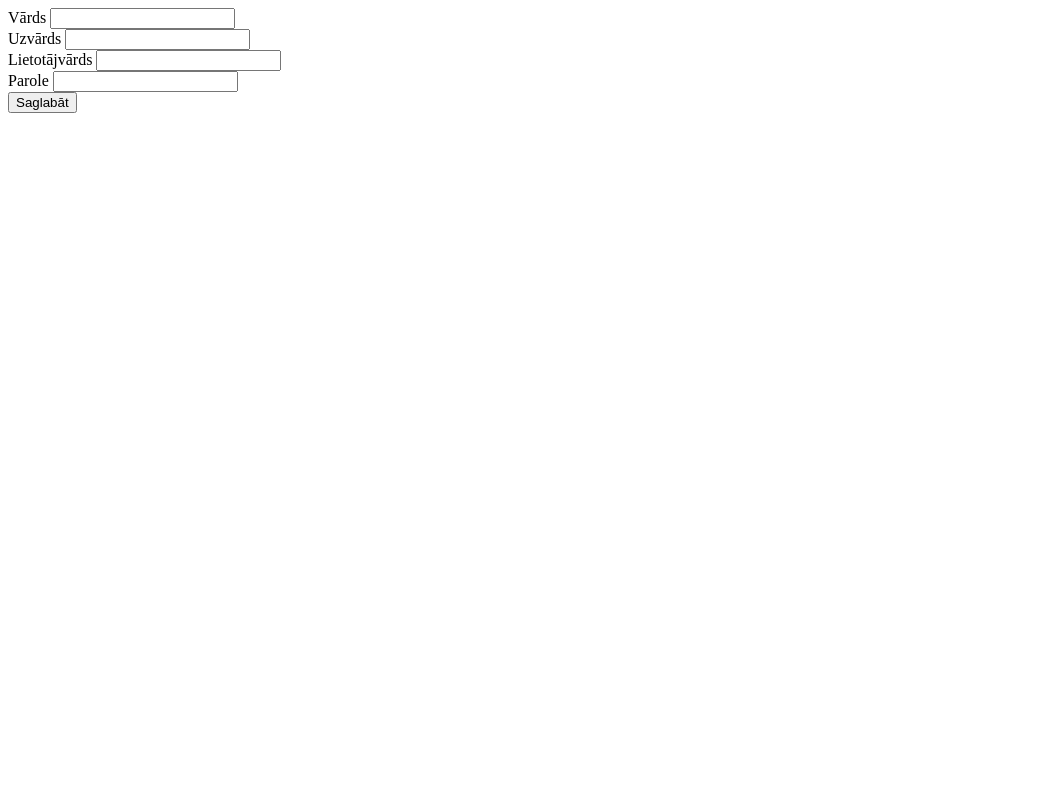
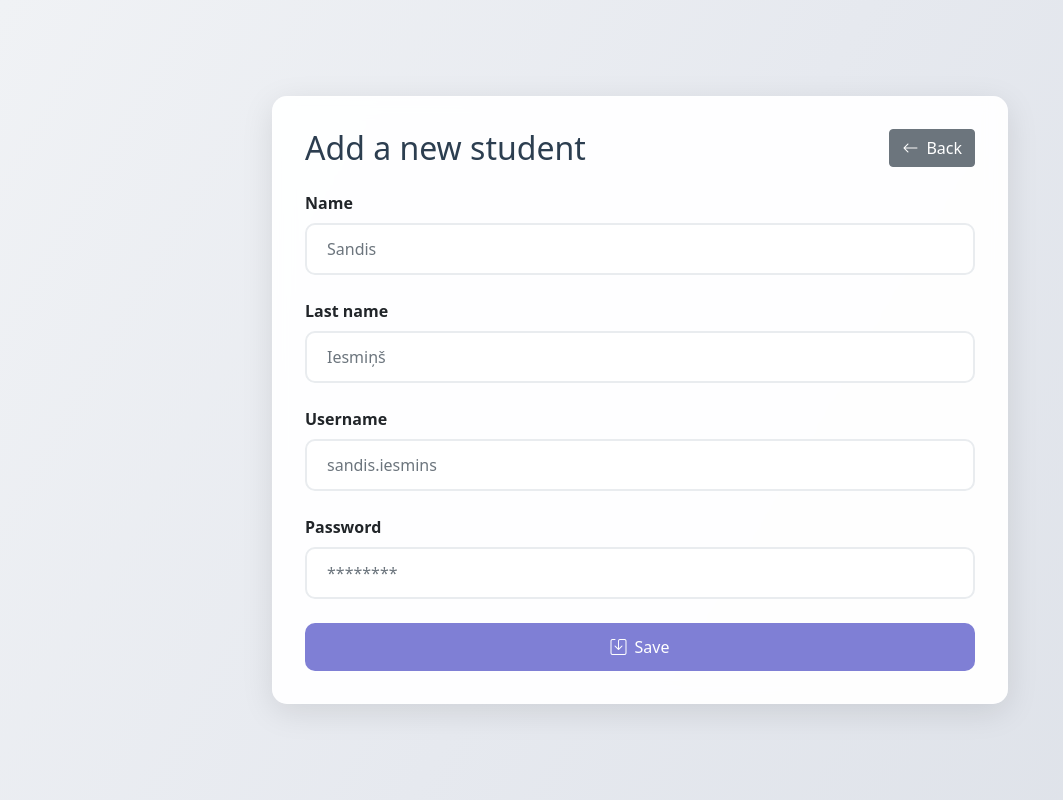
Before and after one commit to MarkitoXVI/GradeViewer, a PHP site: page /add_student.php in a window 1280 px wide. Shown: the whole page, without its empty margins (0-1063 px from the left). Run offline with PHP 8.4, Linux system fonts and the light colour scheme; the visitor is signed in with stand-in values (Sample User, id 1).

Commit message:
added some styles

```diff
--- a/add_student.php
+++ b/add_student.php
@@ -22,26 +22,115 @@ if ($_SERVER['REQUEST_METHOD'] === 'POST') {
 }
 ?>
 
-<!-- Forma ar Bootstrap validāciju -->
-<form method="POST" class="container mt-4">
-    <div class="mb-3">
-        <label>Vārds</label>
-        <input type="text" name="first_name" class="form-control" required>
+
+
+<!DOCTYPE html>
+<html>
+<head>
+    <link href="https://cdn.jsdelivr.net/npm/bootstrap@5.1.3/dist/css/bootstrap.min.css" rel="stylesheet">
+    <link rel="stylesheet" href="https://cdn.jsdelivr.net/npm/bootstrap-icons@1.8.1/font/bootstrap-icons.css">
+    <style>
+        body {
+            background: linear-gradient(120deg, #f0f2f5, #e6e9ef, #dde1e8);
+            min-height: 100vh;
+        }
+        .management-card {
+            background: rgba(255, 255, 255, 0.95);
+            border-radius: 15px;
+            box-shadow: 0 8px 32px rgba(0, 0, 0, 0.1);
+            backdrop-filter: blur(10px);
+            border: 1px solid rgba(255, 255, 255, 0.2);
+            padding: 2rem;
+        }
+        .form-control-custom {
+            border-radius: 10px;
+            padding: 12px 20px;
+            border: 2px solid #e9ecef;
+            transition: all 0.3s ease;
+        }
+        .form-control-custom:focus {
+            border-color: #7f7fd5;
+            box-shadow: 0 0 0 3px rgba(127, 127, 213, 0.25);
+        }
+        .btn-primary-custom {
+            background: #7f7fd5;
+            border: none;
+            padding: 12px 30px;
+            border-radius: 10px;
+            transition: all 0.3s;
+        }
+        .btn-primary-custom:hover {
+            background: #6c6cbd;
+            transform: translateY(-2px);
+            box-shadow: 0 4px 15px rgba(127, 127, 213, 0.3);
+        }
+    </style>
+</head>
+<body class="d-flex align-items-center">
+<div class="container">
+    <div class="row justify-content-center">
+        <div class="col-lg-8">
+            <div class="management-card">
+                <div class="d-flex justify-content-between align-items-center mb-4">
+                    <h2 class="mb-0" style="color: #2c3e50;">Add a new student</h2>
+                    <a href="teacher_dashboard.php" class="btn btn-secondary">
+                        <i class="bi bi-arrow-left me-2"></i>Back
+                    </a>
+                </div>
+
+                <?php if ($error): ?>
+                <div class="alert alert-danger d-flex align-items-center mb-4">
+                    <i class="bi bi-exclamation-circle-fill me-2"></i>
+                    <div><?= $error ?></div>
+                </div>
+                <?php endif; ?>
+
+                <form method="POST">
+                    <div class="mb-4">
+                        <label class="form-label fw-bold">Name</label>
+                        <input type="text"
+                               name="first_name"
+                               class="form-control form-control-custom"
+                               required
+                               placeholder="Sandis">
+                    </div>
+
+                    <div class="mb-4">
+                        <label class="form-label fw-bold">Last name</label>
+                        <input type="text"
+                               name="last_name"
+                               class="form-control form-control-custom"
+                               required
+                               placeholder="Iesmiņš">
+                    </div>
+
+                    <div class="mb-4">
+                        <label class="form-label fw-bold">Username</label>
+                        <input type="text"
+                               name="username"
+                               class="form-control form-control-custom"
+                               required
+                               placeholder="sandis.iesmins">
+                    </div>
+
+                    <div class="mb-4">
+                        <label class="form-label fw-bold">Password</label>
+                        <input type="password"
+                               name="password"
+                               class="form-control form-control-custom"
+                               required
+                               placeholder="********">
+                    </div>
+
+                    <div class="d-grid gap-2">
+                        <button type="submit" class="btn btn-primary-custom text-white">
+                            <i class="bi bi-save me-2"></i>Save
+                        </button>
+                    </div>
+                </form>
+            </div>
+        </div>
     </div>
-    <div class="mb-3">
-        <label>Uzvārds</label>
-        <input type="text" name="last_name" class="form-control" required>
-    </div>
-    <div class="mb-3">
-        <label>Lietotājvārds</label>
-        <input type="text" name="username" class="form-control" required>
-    </div>
-    <div class="mb-3">
-        <label>Parole</label>
-        <input type="password" name="password" class="form-control" required>
-    </div>
-    <?php if ($error): ?>
-        <div class="alert alert-danger"><?= $error ?></div>
-    <?php endif; ?>
-    <button type="submit" class="btn btn-primary">Saglabāt</button>
-</form>
+</div>
+</body>
+</html>
```
Also changed, not shown: manage_students.php (+23 -1 lines).
